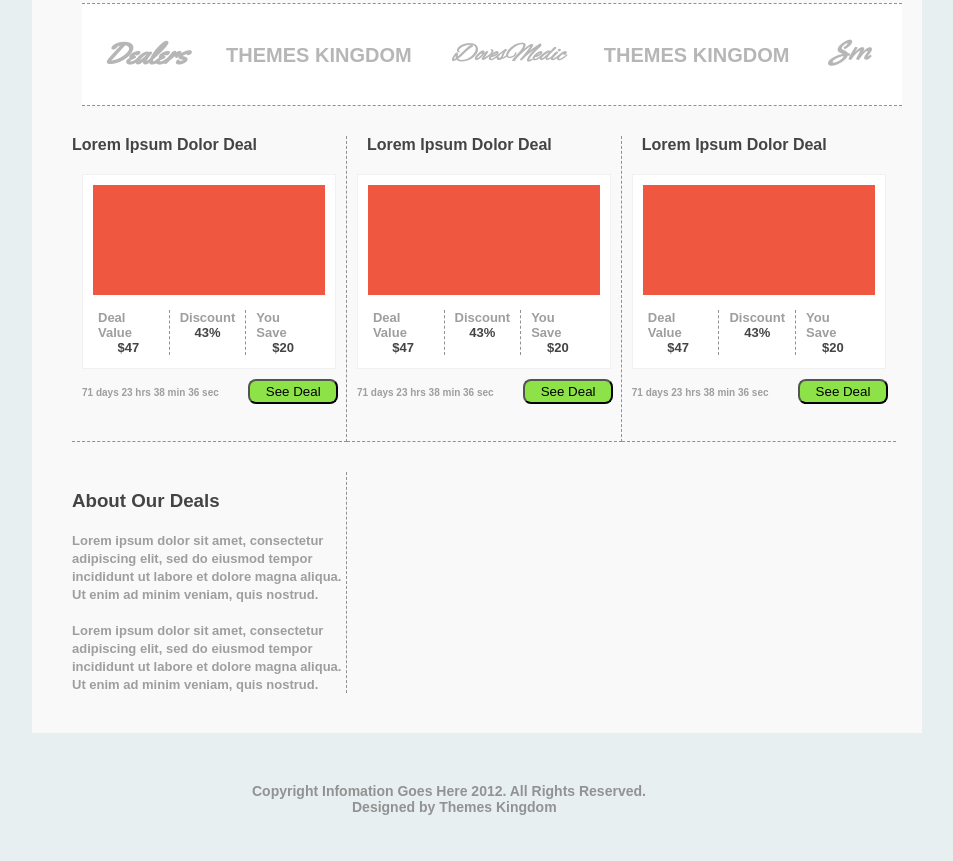
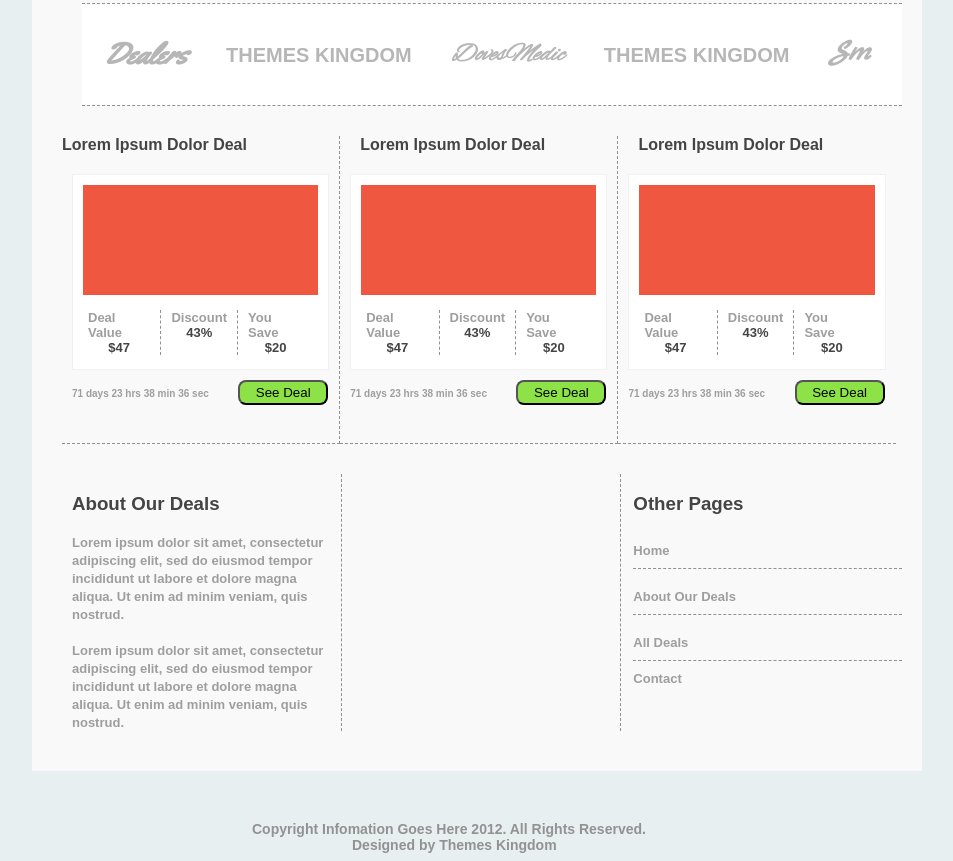
Before and after one commit to duynguyen2709/Web_BTCN01, a plain HTML site: page index.html in a window 1280 px wide. Shown: the part 729-1590 px from the top of the page, without its empty margins (213-1166 px from the left). Before the commit the page ends 1552 px from the top, so only its background shows below. Drawn offline with Linux system fonts and the light colour scheme.

Commit message:
add Other Pages section

```diff
--- a/default.css
+++ b/default.css
@@ -124,9 +124,8 @@ body {
 
 #deal-items {
     display: flex;
-    justify-content: stretch;
     margin-top: 30px;
-    margin-left: 20px;
+    margin-left: 10px;
 }
 
 .deal-item {
@@ -146,7 +145,7 @@ body {
     padding: 10px;
     padding-bottom: 0px;
     height: 60%;
-    margin-left:10px;
+    margin-left: 10px;
 }
 
 .card-info {
@@ -181,7 +180,24 @@ body {
 
 #introduce-section {
     display: flex;
-    justify-content: stretch;
+    justify-content: space-evenly;
     margin-top: 30px;
     margin-left: 20px;
 }
+
+#other-pages {
+    display: flex;
+    flex-direction: column;
+    justify-content: flex-start;
+    padding-left: 12px;
+}
+
+.page {
+    font-size: 13px;
+    color: #9e9e9e;
+    border-bottom: 1px dashed #919191;
+    margin-top:10px;
+    margin-bottom:10px;
+    padding-bottom: 10px;
+
+}
--- a/index.html
+++ b/index.html
@@ -155,8 +155,8 @@
             </div>
         </div>
 
-        <div id="introduce-section" >
-            <div id="about-our-deals" style="border-right: 1px dashed #919191;width:33%;margin-bottom: 20px">
+        <div id="introduce-section" style="margin-bottom: 20px">
+            <div id="about-our-deals" style="border-right: 1px dashed #919191;width:33%;margin-right:10px">
                 <h3>
                     About Our Deals
                 </h3>
@@ -166,8 +166,8 @@
                     labore
                     et dolore magna aliqua. Ut enim ad minim veniam, quis nostrud.
                 </b>
-                <br/>
-                <br/>
+                <br />
+                <br />
                 <b style="font-size:13px;color: #9e9e9e;">
                     Lorem ipsum dolor sit amet, consectetur adipiscing elit, sed do
                     eiusmod tempor incididunt ut
@@ -176,12 +176,16 @@
                 </b>
             </div>
 
-            <div id="twitter-buzz" style="width:33%">
+            <div id="twitter-buzz" style="border-right: 1px dashed #919191;width:33%">
 
             </div>
 
             <div id="other-pages" style="width:33%">
-
+                <h3>Other Pages</h3>
+                <b class="page">Home</b>
+                <b class="page">About Our Deals</b>
+                <b class="page">All Deals</b>
+                <b style="font-size:13px;color: #9e9e9e">Contact</b>
             </div>
         </div>
     </div>
```
Lines whose indentation alone changed are shown as unchanged.
